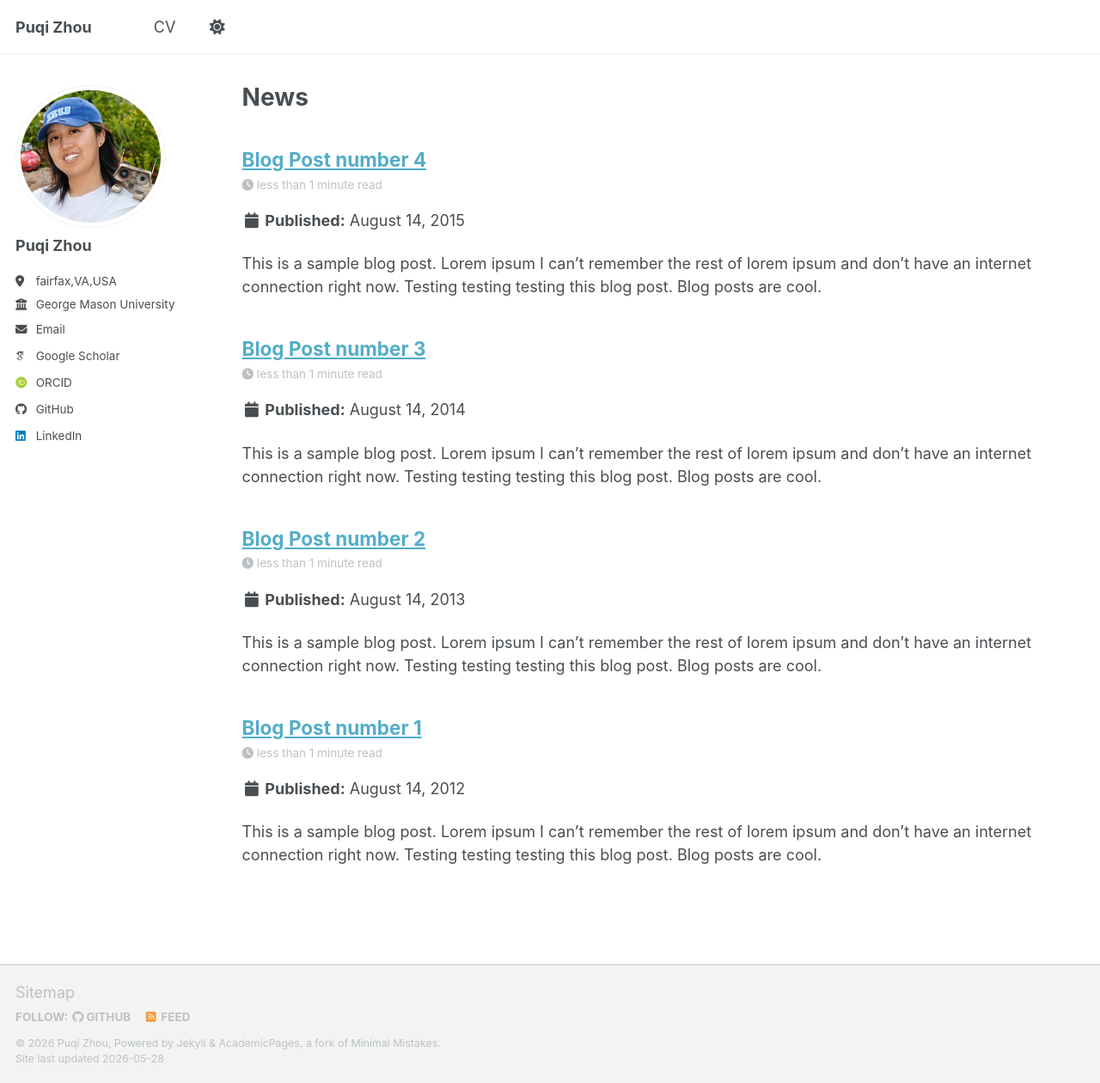
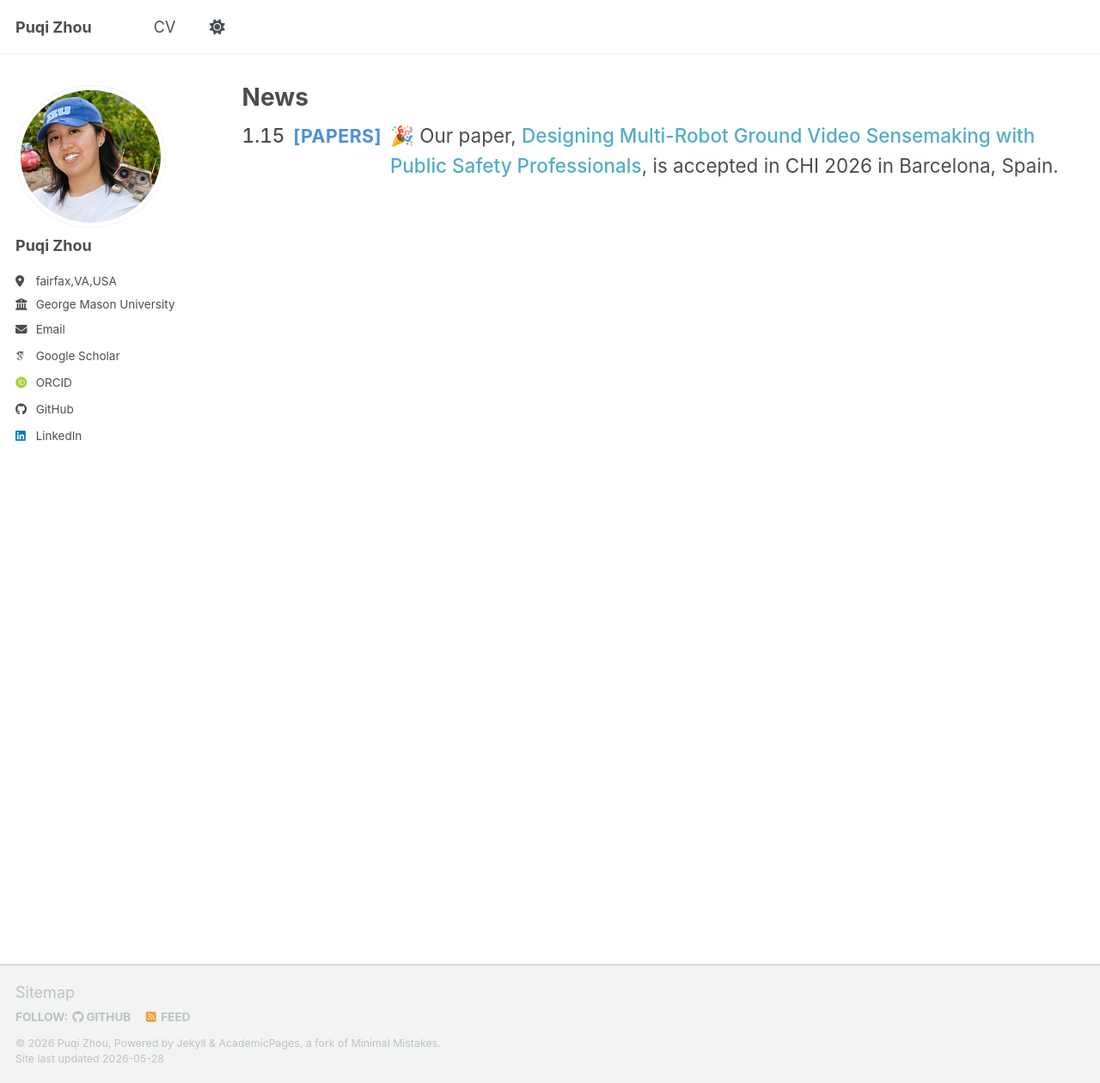
Before and after one commit to Puqi7/Puqi7.github.io, a Jekyll site: the page built from _pages/news.html, in a window 1280 px wide and 1260 px high. Shown: the whole window at 86% size. Built offline with Jekyll 4.4.1, drawn with Linux system fonts in a browser that asks for light colours; some web fonts are replaced; a script bundle is joined from its source files by our own code; library files that are not in the unit come from our copies.

Commit message:
update news

```diff
--- /dev/null
+++ b/_includes/news-row.html
@@ -0,0 +1,19 @@
+<article class="news-row">
+  <p class="news-row__line">
+    <span class="news-row__date">{{ include.post.date | date: "%-m.%-d" }}</span>
+    {% if include.post.news_label %}
+      {% assign label_slug = include.post.news_label | downcase | replace: ' ', '-' %}
+      <span class="news-label news-label--{{ label_slug }}">[{{ include.post.news_label | upcase }}]</span>
+    {% endif %}
+    <span class="news-row__text">
+      {% if include.post.link %}
+        <a href="{{ include.post.link }}">{{ include.post.title | markdownify | strip_html }}</a>
+      {% else %}
+        {{ include.post.title | markdownify | remove: '<p>' | remove: '</p>' }}
+      {% endif %}
+      {% if include.post.excerpt %}
+        <span class="news-row__excerpt">{{ include.post.excerpt | markdownify | strip_html | strip_newlines }}</span>
+      {% endif %}
+    </span>
+  </p>
+</article>
--- a/_pages/news.html
+++ b/_pages/news.html
@@ -7,6 +7,8 @@ author_profile: true
 
 {% assign news_posts = site.posts | where_exp: "item", "item.date <= site.time" | sort: "date" | reverse %}
 
-{% for post in news_posts %}
-  {% include archive-single.html %}
-{% endfor %}
+<div class="news-list">
+  {% for post in news_posts %}
+    {% include news-row.html post=post %}
+  {% endfor %}
+</div>
--- a/_posts/2012-08-14-blog-post-1.md
+++ /dev/null
@@ -1,20 +0,0 @@
----
-title: 'Blog Post number 1'
-date: 2012-08-14
-permalink: /posts/2012/08/blog-post-1/
-tags:
-  - cool posts
-  - category1
-  - category2
----
-
-This is a sample blog post. Lorem ipsum I can't remember the rest of lorem ipsum and don't have an internet connection right now. Testing testing testing this blog post. Blog posts are cool.
-
-Headings are cool
-======
-
-You can have many headings
-======
-
-Aren't headings cool?
-------
--- a/_posts/2013-08-14-blog-post-2.md
+++ /dev/null
@@ -1,20 +0,0 @@
----
-title: 'Blog Post number 2'
-date: 2013-08-14
-permalink: /posts/2013/08/blog-post-2/
-tags:
-  - cool posts
-  - category1
-  - category2
----
-
-This is a sample blog post. Lorem ipsum I can't remember the rest of lorem ipsum and don't have an internet connection right now. Testing testing testing this blog post. Blog posts are cool.
-
-Headings are cool
-======
-
-You can have many headings
-======
-
-Aren't headings cool?
-------
--- a/_posts/2014-08-14-blog-post-3.md
+++ /dev/null
@@ -1,20 +0,0 @@
----
-title: 'Blog Post number 3'
-date: 2014-08-14
-permalink: /posts/2014/08/blog-post-3/
-tags:
-  - cool posts
-  - category1
-  - category2
----
-
-This is a sample blog post. Lorem ipsum I can't remember the rest of lorem ipsum and don't have an internet connection right now. Testing testing testing this blog post. Blog posts are cool.
-
-Headings are cool
-======
-
-You can have many headings
-======
-
-Aren't headings cool?
-------
--- a/_posts/2199-01-01-future-post.md
+++ /dev/null
@@ -1,11 +0,0 @@
----
-title: 'Future Blog Post'
-date: 2199-01-01
-permalink: /posts/2012/08/blog-post-4/
-tags:
-  - cool posts
-  - category1
-  - category2
----
-
-This post will show up by default. To disable scheduling of future posts, edit `config.yml` and set `future: false`.
--- a/_sass/layout/_archive.scss
+++ b/_sass/layout/_archive.scss
@@ -283,39 +283,78 @@
 
 .news-list {
   display: grid;
-  gap: 1rem;
+  gap: 0.65rem;
 }
 
 .news-row {
-  display: grid;
-  gap: 0.75rem;
-  grid-template-columns: 1fr;
+  margin: 0;
+}
 
-  @include breakpoint($medium) {
-    grid-template-columns: 9rem minmax(0, 1fr);
+.news-row__line {
+  align-items: baseline;
+  display: flex;
+  flex-wrap: wrap;
+  font-family: $sans-serif;
+  font-size: $type-size-4;
+  gap: 0.35rem 0.55rem;
+  line-height: 1.55;
+  margin: 0;
+}
+
+.news-row__date {
+  color: var(--global-text-color);
+  font-variant-numeric: tabular-nums;
+  font-weight: 500;
+  white-space: nowrap;
+}
+
+.news-row__text {
+  flex: 1 1 14rem;
+  min-width: 0;
+
+  a {
+    color: var(--global-link-color);
+    font-weight: 500;
+    text-decoration: none;
+
+    &:hover {
+      text-decoration: underline;
+    }
   }
 }
 
-.news-row__date {
-  color: #1a2da0;
-  font-family: $sans-serif;
-  font-size: $type-size-4;
-  line-height: 1.2;
-  margin: 0;
+.news-row__excerpt {
+  color: var(--global-text-color);
+  margin-left: 0.35rem;
 }
 
-.news-row__content {
-  font-size: $type-size-4;
-  line-height: 1.45;
-  margin: 0;
+.news-label {
+  color: #7a7a7a;
+  font-size: 0.95em;
+  font-weight: 700;
+  letter-spacing: 0.02em;
+  white-space: nowrap;
 
-  a {
-    font-weight: 500;
+  &--papers {
+    color: #4a90d9;
   }
 
-  span {
-    color: var(--global-text-color);
-    margin-left: 0.35rem;
+  &--students {
+    color: #c9a227;
+  }
+
+  &--code {
+    color: #9b7ed9;
+  }
+
+  &--events {
+    color: #e67e22;
+  }
+
+  &--awards,
+  &--service,
+  &--talks {
+    color: #5a9a6e;
   }
 }
 
```
Also changed, not shown: _pages/about.md (+5 -14 lines), _posts/2015-08-14-blog-post-4.md (deleted, +0 -20 lines), _posts/2026-01-15-2026_01_chi-2026-accepted.md (added, +6 -0 lines).
